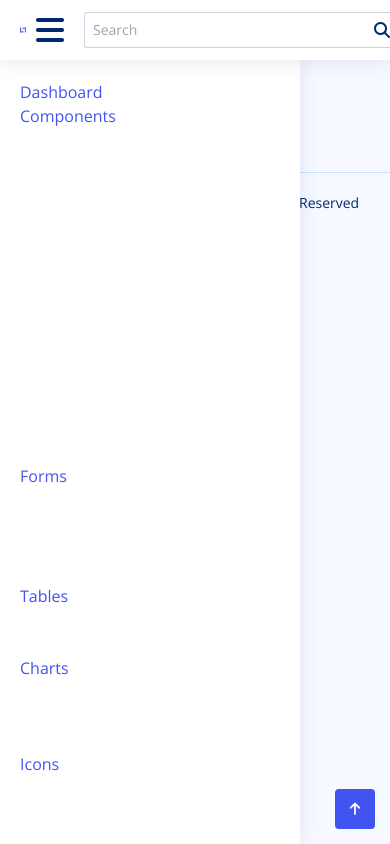
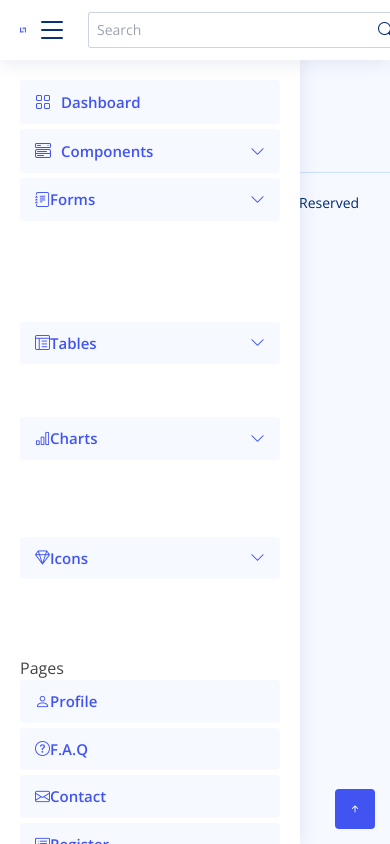
Before and after one commit to Yuan-Sama/Admin-Template, a SvelteKit app: page / in a window 390 px wide. Built offline with nearby package versions, Linux system fonts and the light colour scheme.

Commit message:
Create drop down menu

```diff
--- a/package.json
+++ b/package.json
@@ -31,6 +31,7 @@
 		"vite": "^5.0.3"
 	},
 	"dependencies": {
-		"@fortawesome/fontawesome-free": "^6.6.0"
+		"@fortawesome/fontawesome-free": "^6.6.0",
+		"bootstrap-icons": "^1.11.3"
 	}
 }
--- a/src/components/DropdownMenu.svelte
+++ b/src/components/DropdownMenu.svelte
@@ -1,12 +1,27 @@
 <script>
 	/** @type {{
-            children: import('svelte').Snippet,
-            class: string
-        }}
-    */
-	let { children, class: clazz } = $props();
+	 * class?: string,
+	 * collapseAtStart?: boolean,
+	 * children: import('svelte').Snippet
+	 * }}
+	 */
+	let { class: clazz = '', collapseAtStart = false, children } = $props();
+
+	let collapse = $state(collapseAtStart);
+
+	export function showing() {
+		return !collapse;
+	}
+
+	export function show() {
+		collapse = false;
+	}
+
+	export function hide() {
+		collapse = true;
+	}
 </script>
 
-<ul class={clazz ? clazz.padStart(1) : ''}>
-	{@render children()}
+<ul class="{clazz ? clazz.padStart(1, ' ') : ''}{collapse ? ' hidden' : ''}">
+	{@render children?.()}
 </ul>
--- a/src/routes/+layout.svelte
+++ b/src/routes/+layout.svelte
@@ -1,13 +1,33 @@
 <script>
-	import '@fortawesome/fontawesome-free/css/fontawesome.min.css';
-	import '@fortawesome/fontawesome-free/css/solid.min.css';
-	import '@fortawesome/fontawesome-free/css/regular.min.css';
-	import '@fortawesome/fontawesome-free/css/brands.min.css';
+	import 'bootstrap-icons/font/bootstrap-icons.min.css';
 	import '../app.css';
 	import LogoImage from '$assets/logo.png';
 	import ProfileImage from '$assets/profile.jpg';
 	import Badge from '$components/Badge.svelte';
+	import DropdownMenu from '$components/DropdownMenu.svelte';
 	let { children } = $props();
+
+	const ComponentsMenu = [
+		{ link: '/components/alerts', title: 'Alerts' },
+		{ link: '/components/accordion', title: 'Accordion' },
+		{ link: '/components/badges', title: 'Badges' },
+		{ link: '/components/breadcrumbs', title: 'Breadcrumbs' },
+		{ link: '/components/buttons', title: 'Buttons' },
+		{ link: '/components/cards', title: 'Cards' },
+		{ link: '/components/carousel', title: 'Carousel' },
+		{ link: '/components/list-group', title: 'List group' },
+		{ link: '/components/modal', title: 'Modal' },
+		{ link: '/components/tabs', title: 'Tabs' },
+		{ link: '/components/pagination', title: 'Pagination' },
+		{ link: '/components/progress', title: 'Progress' },
+		{ link: '/components/progress', title: 'Progress' },
+		{ link: '/components/spinners', title: 'Spinners' },
+		{ link: '/components/tooltips', title: 'Tooltips' }
+	];
+	/**
+	 * @type {import("svelte").SvelteComponent<{ class?: string; collapseAtStart?: boolean; children: import("svelte").Snippet; }, any, any> & { show: () => void; hide: () => void; showing: () => boolean; } & { $$bindings: ""; }}
+	 */
+	let componentDropDownMenu;
 </script>
 
 <svelte:head>
@@ -25,7 +45,7 @@
 				>Admin Template</span
 			>
 		</a>
-		<i class="fa-solid fa-bars cursor-pointer pl-[10px] text-[32px] text-[#012970]"></i>
+		<i class="bi bi-list cursor-pointer pl-[10px] text-[32px] text-[#012970]"></i>
 	</div>
 	<!-- End Logo -->
 
@@ -39,7 +59,7 @@
 				title="Enter search keyword"
 			/>
 			<button class="-ml-[30px] text-[#012970]" type="submit" title="Search" aria-label="Search">
-				<i class="fa-solid fa-magnifying-glass"></i>
+				<i class="bi bi-search"></i>
 			</button>
 		</form>
 	</div>
@@ -47,8 +67,8 @@
 
 	<nav class="ml-auto">
 		<ul class="flex items-center">
-			<li class="nav-item block lg:hidden">
-				<button class="nav-link nav-icon search-bar-toggle" aria-label=" ">
+			<li class="mb-[5px] block lg:hidden">
+				<button class="nav-lik nav-icon search-bar-toggle" aria-label=" ">
 					<i class="bi bi-search"></i>
 				</button>
 			</li>
@@ -56,7 +76,7 @@
 
 			<li class="relative">
 				<button class="relative mr-[25px] text-2xl text-[#012970]">
-					<i class="fa-regular fa-bell"></i>
+					<i class="bi bi-bell"></i>
 					<Badge
 						class="absolute inset-[-5px_-6px_auto_auto] bg-[rgb(13,110,253)] px-[6px] py-[3px] font-normal"
 					>
@@ -134,7 +154,7 @@
 
 			<li class="relative">
 				<button class="relative mr-[25px] text-2xl text-[#012970]">
-					<i class="fa-regular fa-comment-dots"></i>
+					<i class="bi bi-chat-left-text"></i>
 					<Badge
 						class="absolute inset-[-5px_-6px_auto_auto] bg-[rgb(25,135,84)] px-[6px] py-[3px] font-normal"
 					>
@@ -205,7 +225,7 @@
 				<button class="flex items-center text-[#012970]" data-bs-toggle="dropdown">
 					<img src={ProfileImage} alt="Profile" class="max-h-[36px] rounded-[50%] align-middle" />
 					<span
-						class="after:content-empty hidden whitespace-nowrap pl-2 text-sm font-semibold after:ml-[.255em] after:inline-block after:border-x-[.3em] after:border-t-[.3em] after:border-solid after:border-[#012970] after:border-x-transparent after:align-[.255em] md:block"
+						class="hidden whitespace-nowrap pl-2 text-sm font-semibold after:ml-[.255em] after:inline-block after:border-x-[.3em] after:border-t-[.3em] after:border-solid after:border-[#012970] after:border-x-transparent after:align-[.255em] after:content-empty md:block"
 						>K. Anderson</span
 					>
 				</button><!-- End Profile Iamge Icon -->
@@ -268,103 +288,47 @@
 	class="fixed bottom-0 left-0 top-[60px] z-[1029] w-[300px] overflow-y-auto bg-white p-5 shadow-[0px_0px_20px_rgba(1,_41,_112,_0.1)] transition-all duration-300 [scrollbar-color:_#aab7cf_transparent] [scrollbar-width:thin]"
 >
 	<ul class="sidebar-nav" id="sidebar-nav">
-		<li class="nav-item">
-			<a class="nav-link" href="index.html">
-				<i class="bi bi-grid"></i>
+		<li class="mb-[5px]">
+			<a
+				class="flex items-center rounded-[4px] bg-[#f6f9ff] px-[15px] py-[10px] text-[15px] font-semibold text-[#4154f1]"
+				href="/"
+			>
+				<i class="bi bi-grid mr-[10px] text-[16px] text-[#4154f1]"></i>
 				<span>Dashboard</span>
 			</a>
 		</li>
 		<!-- End Dashboard Nav -->
 
-		<li class="nav-item">
-			<a
-				class="nav-link collapsed"
-				data-bs-target="#components-nav"
-				data-bs-toggle="collapse"
-				href={'#'}
+		<li class="mb-[5px]">
+			<button
+				class="collapsed flex w-full items-center rounded-[4px] bg-[#f6f9ff] px-[15px] py-[10px] text-[15px] font-semibold text-[#4154f1]"
+				onclick={() =>
+					componentDropDownMenu.showing()
+						? componentDropDownMenu.hide()
+						: componentDropDownMenu.show()}
 			>
-				<i class="bi bi-menu-button-wide"></i><span>Components</span><i
-					class="bi bi-chevron-down ms-auto"
-				></i>
-			</a>
-			<ul id="components-nav" class="nav-content collapse" data-bs-parent="#sidebar-nav">
-				<li>
-					<a href="components-alerts.html">
-						<i class="bi bi-circle"></i><span>Alerts</span>
-					</a>
-				</li>
-				<li>
-					<a href="components-accordion.html">
-						<i class="bi bi-circle"></i><span>Accordion</span>
-					</a>
-				</li>
-				<li>
-					<a href="components-badges.html">
-						<i class="bi bi-circle"></i><span>Badges</span>
-					</a>
-				</li>
-				<li>
-					<a href="components-breadcrumbs.html">
-						<i class="bi bi-circle"></i><span>Breadcrumbs</span>
-					</a>
-				</li>
-				<li>
-					<a href="components-buttons.html">
-						<i class="bi bi-circle"></i><span>Buttons</span>
-					</a>
-				</li>
-				<li>
-					<a href="components-cards.html">
-						<i class="bi bi-circle"></i><span>Cards</span>
-					</a>
-				</li>
-				<li>
-					<a href="components-carousel.html">
-						<i class="bi bi-circle"></i><span>Carousel</span>
-					</a>
-				</li>
-				<li>
-					<a href="components-list-group.html">
-						<i class="bi bi-circle"></i><span>List group</span>
-					</a>
-				</li>
-				<li>
-					<a href="components-modal.html">
-						<i class="bi bi-circle"></i><span>Modal</span>
-					</a>
-				</li>
-				<li>
-					<a href="components-tabs.html">
-						<i class="bi bi-circle"></i><span>Tabs</span>
-					</a>
-				</li>
-				<li>
-					<a href="components-pagination.html">
-						<i class="bi bi-circle"></i><span>Pagination</span>
-					</a>
-				</li>
-				<li>
-					<a href="components-progress.html">
-						<i class="bi bi-circle"></i><span>Progress</span>
-					</a>
-				</li>
-				<li>
-					<a href="components-spinners.html">
-						<i class="bi bi-circle"></i><span>Spinners</span>
-					</a>
-				</li>
-				<li>
-					<a href="components-tooltips.html">
-						<i class="bi bi-circle"></i><span>Tooltips</span>
-					</a>
-				</li>
-			</ul>
+				<i class="bi bi-menu-button-wide mr-[10px] text-[16px] text-[#4154f1]"></i>
+				<span>Components</span><i class="bi bi-chevron-down ms-auto"></i>
+			</button>
+			<DropdownMenu bind:this={componentDropDownMenu} collapseAtStart={true}>
+				{#each ComponentsMenu as menu}
+					<li>
+						<a
+							class="flex items-center py-[10px] pl-[40px] text-[14px] font-semibold text-[#012970]"
+							href={menu.link}
+							aria-label=" "
+						>
+							<i class="bi bi-circle mr-[8px] text-[6px] leading-[0]"></i><span>{menu.title}</span>
+						</a>
+					</li>
+				{/each}
+			</DropdownMenu>
 		</li>
 		<!-- End Components Nav -->
 
-		<li class="nav-item">
+		<li class="mb-[5px]">
 			<a
-				class="nav-link collapsed"
+				class="collapsed flex items-center rounded-[4px] bg-[#f6f9ff] px-[15px] py-[10px] text-[15px] font-semibold text-[#4154f1]"
 				data-bs-target="#forms-nav"
 				data-bs-toggle="collapse"
 				href={'#'}
@@ -397,9 +361,9 @@
 		</li>
 		<!-- End Forms Nav -->
 
-		<li class="nav-item">
+		<li class="mb-[5px]">
 			<a
-				class="nav-link collapsed"
+				class="collapsed flex items-center rounded-[4px] bg-[#f6f9ff] px-[15px] py-[10px] text-[15px] font-semibold text-[#4154f1]"
 				data-bs-target="#tables-nav"
 				data-bs-toggle="collapse"
 				href={'#'}
@@ -423,9 +387,9 @@
 		</li>
 		<!-- End Tables Nav -->
 
-		<li class="nav-item">
+		<li class="mb-[5px]">
 			<a
-				class="nav-link collapsed"
+				class="collapsed flex items-center rounded-[4px] bg-[#f6f9ff] px-[15px] py-[10px] text-[15px] font-semibold text-[#4154f1]"
 				data-bs-target="#charts-nav"
 				data-bs-toggle="collapse"
 				href={'#'}
@@ -452,9 +416,9 @@
 		</li>
 		<!-- End Charts Nav -->
 
-		<li class="nav-item">
+		<li class="mb-[5px]">
 			<a
-				class="nav-link collapsed"
+				class="collapsed flex items-center rounded-[4px] bg-[#f6f9ff] px-[15px] py-[10px] text-[15px] font-semibold text-[#4154f1]"
 				data-bs-target="#icons-nav"
 				data-bs-toggle="collapse"
 				href={'#'}
@@ -483,56 +447,77 @@
 
 		<li class="nav-heading">Pages</li>
 
-		<li class="nav-item">
-			<a class="nav-link collapsed" href="users-profile.html">
+		<li class="mb-[5px]">
+			<a
+				class="collapsed flex items-center rounded-[4px] bg-[#f6f9ff] px-[15px] py-[10px] text-[15px] font-semibold text-[#4154f1]"
+				href="users-profile.html"
+			>
 				<i class="bi bi-person"></i>
 				<span>Profile</span>
 			</a>
 		</li>
 		<!-- End Profile Page Nav -->
 
-		<li class="nav-item">
-			<a class="nav-link collapsed" href="pages-faq.html">
+		<li class="mb-[5px]">
+			<a
+				class="collapsed flex items-center rounded-[4px] bg-[#f6f9ff] px-[15px] py-[10px] text-[15px] font-semibold text-[#4154f1]"
+				href="pages-faq.html"
+			>
 				<i class="bi bi-question-circle"></i>
 				<span>F.A.Q</span>
 			</a>
 		</li>
 		<!-- End F.A.Q Page Nav -->
 
-		<li class="nav-item">
-			<a class="nav-link collapsed" href="pages-contact.html">
+		<li class="mb-[5px]">
+			<a
+				class="collapsed flex items-center rounded-[4px] bg-[#f6f9ff] px-[15px] py-[10px] text-[15px] font-semibold text-[#4154f1]"
+				href="pages-contact.html"
+			>
 				<i class="bi bi-envelope"></i>
 				<span>Contact</span>
 			</a>
 		</li>
 		<!-- End Contact Page Nav -->
 
-		<li class="nav-item">
-			<a class="nav-link collapsed" href="pages-register.html">
+		<li class="mb-[5px]">
+			<a
+				class="collapsed flex items-center rounded-[4px] bg-[#f6f9ff] px-[15px] py-[10px] text-[15px] font-semibold text-[#4154f1]"
+				href="pages-register.html"
+			>
 				<i class="bi bi-card-list"></i>
 				<span>Register</span>
 			</a>
 		</li>
 		<!-- End Register Page Nav -->
 
-		<li class="nav-item">
-			<a class="nav-link collapsed" href="pages-login.html">
+		<li class="mb-[5px]">
+			<a
+				class="collapsed flex items-center rounded-[4px] bg-[#f6f9ff] px-[15px] py-[10px] text-[15px] font-semibold text-[#4154f1]"
+				href="pages-login.html"
+			>
 				<i class="bi bi-box-arrow-in-right"></i>
 				<span>Login</span>
 			</a>
 		</li>
 		<!-- End Login Page Nav -->
 
-		<li class="nav-item">
-			<a class="nav-link collapsed" href="pages-error-404.html">
+		<li class="mb-[5px]">
+			<a
+				class="collapsed flex items-center rounded-[4px] bg-[#f6f9ff] px-[15px] py-[10px] text-[15px] font-semibold text-[#4154f1]"
+				href="pages-error-404.html"
+			>
 				<i class="bi bi-dash-circle"></i>
 				<span>Error 404</span>
 			</a>
 		</li>
 		<!-- End Error 404 Page Nav -->
 
-		<li class="nav-item">
-			<a class="nav-link collapsed" href="pages-blank.html">
+		<li class="mb-[5px]">
+			<a
+				class="collapsed flex items-center rounded-[4px] bg-[#f6f9ff] px-[15px] py-[10px] text-[15px] font-semibold text-[#4154f1]"
+				href="pages-blank.html"
+			>
 				<i class="bi bi-file-earmark"></i>
 				<span>Blank</span>
 			</a>
@@ -558,5 +543,5 @@
 	class="fixed bottom-[15px] right-[15px] z-[99999] flex size-[40px] items-center justify-center rounded-[4px] bg-[#4154f1] transition-all duration-[.4s]"
 	aria-label=" "
 >
-	<i class="fa-solid fa-arrow-up text-sm leading-[0] text-white"></i>
+	<i class="bi bi-arrow-up-short text-sm leading-[0] text-white"></i>
 </button>
```
Also changed, not shown: src/routes/components/alerts/+page.svelte (added), 1 other file (tests, documents, lock files or other folders).
